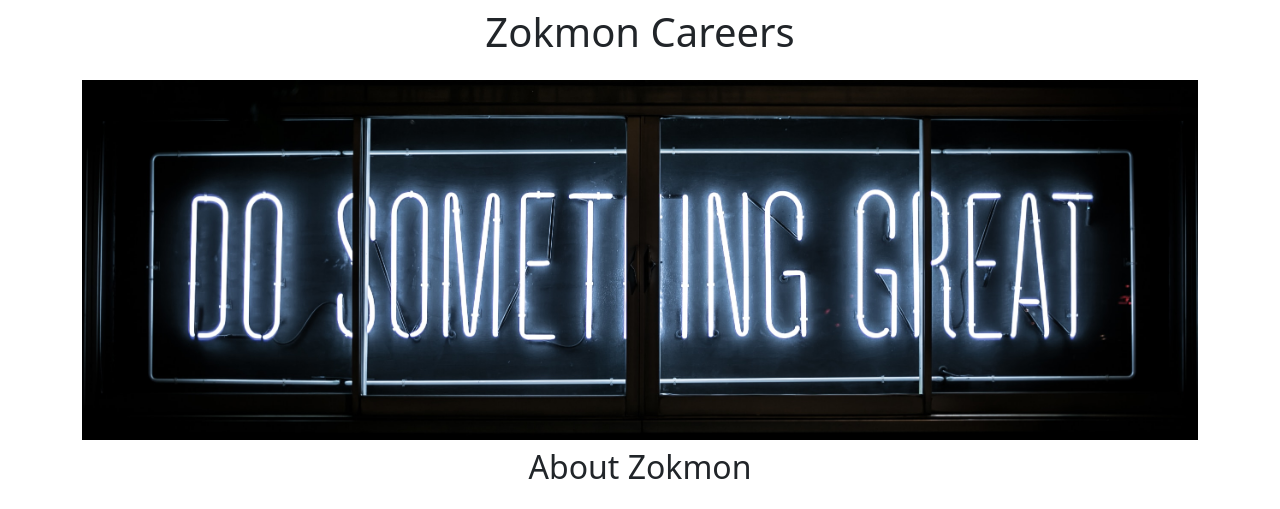
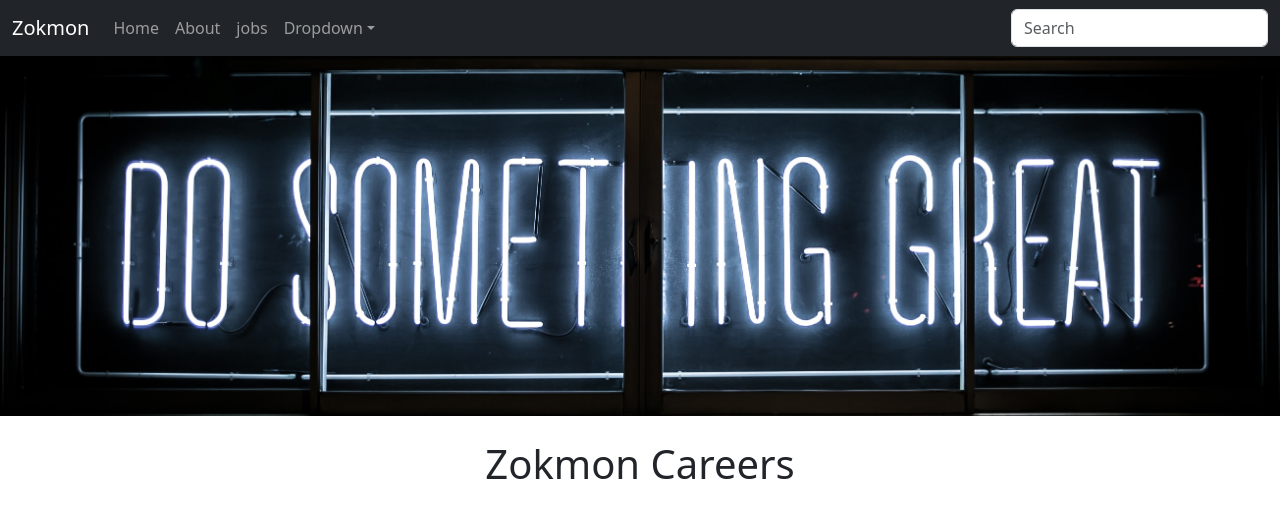
Before and after one commit to talalshafei/flask-project, a Flask app: page / in a window 1280 px wide. Shown: the top 509 px of the page. Run offline with Flask 3, Linux system fonts and the light colour scheme.

Commit message:
functional improvements

```diff
--- /dev/null
+++ b/templates/footer.html
@@ -0,0 +1,12 @@
+<div class="container">
+  <footer class="py-3 my-4">
+    <ul class="nav justify-content-center border-bottom pb-3 mb-3">
+      <li class="nav-item"><a href="#" class="nav-link px-2 text-body-secondary">Home</a></li>
+      <li class="nav-item"><a href="#" class="nav-link px-2 text-body-secondary">Features</a></li>
+      <li class="nav-item"><a href="#" class="nav-link px-2 text-body-secondary">Pricing</a></li>
+      <li class="nav-item"><a href="#" class="nav-link px-2 text-body-secondary">FAQs</a></li>
+      <li class="nav-item"><a href="#" class="nav-link px-2 text-body-secondary">About</a></li>
+    </ul>
+    <p class="text-center text-body-secondary">&copy; 2023 {{company_name}}, Inc</p>
+  </footer>
+</div>
--- a/templates/home.html
+++ b/templates/home.html
@@ -12,19 +12,27 @@
         height: 360px;
         width: 100%;
         object-fit:cover;
+        margin-bottom: 16px;
     }
   </style>
 </head>
 <body>
-  <div class="container">
+    {% include "nav.html" %}
+    <img src = "../static/banner.jpg" id="banner" class="img-fluid"/>
+
+    <div id="about" class="container">
         <h1 class="text-center mt-2 mb-4">{{company_name}} Careers</h1>
 
-    <img src = "../static/banner.jpg" id="banner" class="img-fluid"/>
-
-    <h2 class="text-center mt-2 mb-4">About Zokmon</h2>
-    <p class="lead">Lorem ipsum dolor sit amet, consectetur adipiscing elit, sed do eiusmod tempor incididunt ut labore et dolore magna aliqua. Ut enim ad minim veniam, quis nostrud exercitation ullamco laboris nisi ut aliquip ex ea commodo consequat. Duis aute irure dolor in reprehenderit in voluptate velit esse cillum dolore eu fugiat nulla pariatur. Excepteur sint occaecat cupidatat non proident, sunt in culpa qui officia deserunt mollit anim id est laborum.
+        <div  class="row" style="margin-bottom:16px;">
+            <div class="col-md-6">
+                <p class="lead">Lorem ipsum dolor sit amet, consectetur adipiscing elit, sed do eiusmod tempor incididunt ut labore et dolore magna aliqua. Ut enim ad minim veniam, quis nostrud exercitation ullamco laboris nisi ut aliquip ex ea commodo consequat. Duis aute irure dolor in reprehenderit in voluptate velit esse cillum dolore eu fugiat nulla pariatur. Excepteur sint occaecat cupidatat non proident, sunt in culpa qui officia deserunt mollit anim id est laborum. Duis aute irure dolor in reprehenderit in voluptate velit esse cillum dolore eu fugiat nulla pariatur. Excepteur sint occaecat cupidatat non proident, sunt in culpa qui officia deserunt mollit anim id est laborum. Duis aute irure dolor in reprehenderit in voluptate velit esse cillum dolore eu fugiat nulla pariatur. Excepteur sint occaecat cupidatat non proident, sunt in culpa qui officia deserunt mollit anim id est laborum.
                 </p>
-    <h2>Open Positions</h2>
+            </div>
+            <div class="d-none d-md-block col-md-6">
+                <img src="/static/people.jpg" style="height:350px; width:100%; border-radius:4px; object-fit:cover; "/>
+            </div>
+        </div>
+        <h2 id="jobs">Open Positions</h2>
 
         <div>
             {% for job in jobs %}
@@ -34,12 +42,14 @@
 
 
         <div class="text-center">
-      <button class="btn btn-primary btn-lg">Contact Us</button>
-      <p class="mb-4">Copyright 2023, Zokmon</p>
+            <a class="btn btn-primary btn-lg" href="mailto:mail@mail.com?subject=Question%20about%20jobs&body=Name%3A%20%3Cyour%20full%20name%3E%0D%0A%0D%0A%3Cyour%20question%3E">Contact Us</a>
         </div>
   </div>
 
+    {% include "footer.html" %}
+
       <script src="https://cdn.jsdelivr.net/npm/bootstrap@5.3.0/dist/js/bootstrap.bundle.min.js" integrity="sha384-geWF76RCwLtnZ8qwWowPQNguL3RmwHVBC9FhGdlKrxdiJJigb/j/68SIy3Te4Bkz" crossorigin="anonymous"></script>
+
 
 </body>
 </html>
--- a/templates/jobitem.html
+++ b/templates/jobitem.html
@@ -12,6 +12,6 @@
         </div>
     </div>
     <div class="col-2">
-        <button type="button" class="btn btn-outline-primary">Apply</button>
+        <a  class="btn btn-outline-primary m-3" href="mailto:mail@mail.com?subject=Application%20{{job['title']}}&body=Name%3A%20%3Cyour%20full%20name%3E%0D%0A%0D%0AResume%3A%20%3Cattach%20resume%3E%0D%0A%0D%0ALinkedIn%3A%20%3Clink%3E%0D%0A%0D%0AGitHub%3A%20%3Clink%3E%0D%0A">Apply</a>
     </div>
 </div>
--- /dev/null
+++ b/templates/nav.html
@@ -0,0 +1,33 @@
+  <nav class="navbar navbar-expand-lg navbar-dark bg-dark" aria-label="Fifth navbar example">
+    <div class="container-fluid">
+      <a class="navbar-brand" href="#">{{company_name}}</a>
+      <button class="navbar-toggler" type="button" data-bs-toggle="collapse" data-bs-target="#navbarsExample05" aria-controls="navbarsExample05" aria-expanded="false" aria-label="Toggle navigation">
+        <span class="navbar-toggler-icon"></span>
+      </button>
+
+      <div class="collapse navbar-collapse" id="navbarsExample05">
+        <ul class="navbar-nav me-auto mb-2 mb-lg-0">
+          <li class="nav-item">
+            <a class="nav-link" aria-current="page" href="/">Home</a>
+          </li>
+          <li class="nav-item">
+            <a class="nav-link" href="#about">About</a>
+          </li>
+          <li class="nav-item">
+            <a class="nav-link" href="#jobs">jobs</a>
+          </li>
+          <li class="nav-item dropdown">
+            <a class="nav-link dropdown-toggle" href="#" data-bs-toggle="dropdown" aria-expanded="false">Dropdown</a>
+            <ul class="dropdown-menu">
+              <li><a class="dropdown-item" href="#">Action</a></li>
+              <li><a class="dropdown-item" href="#">Another action</a></li>
+              <li><a class="dropdown-item" href="#">Something else here</a></li>
+            </ul>
+          </li>
+        </ul>
+        <form role="search">
+          <input class="form-control" type="search" placeholder="Search" aria-label="Search">
+        </form>
+      </div>
+    </div>
+  </nav>
```
Also changed, not shown: 1 other file. Lines whose indentation alone changed are shown as unchanged.
